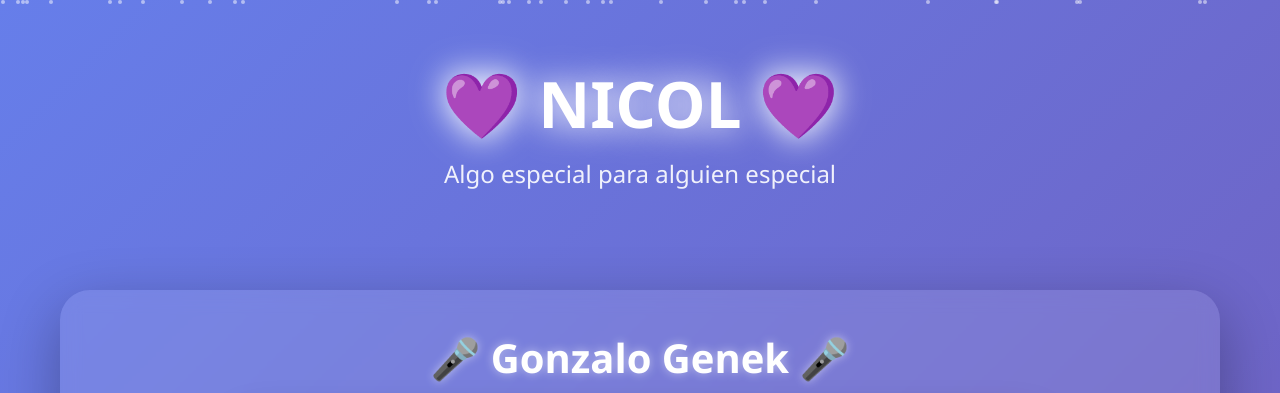
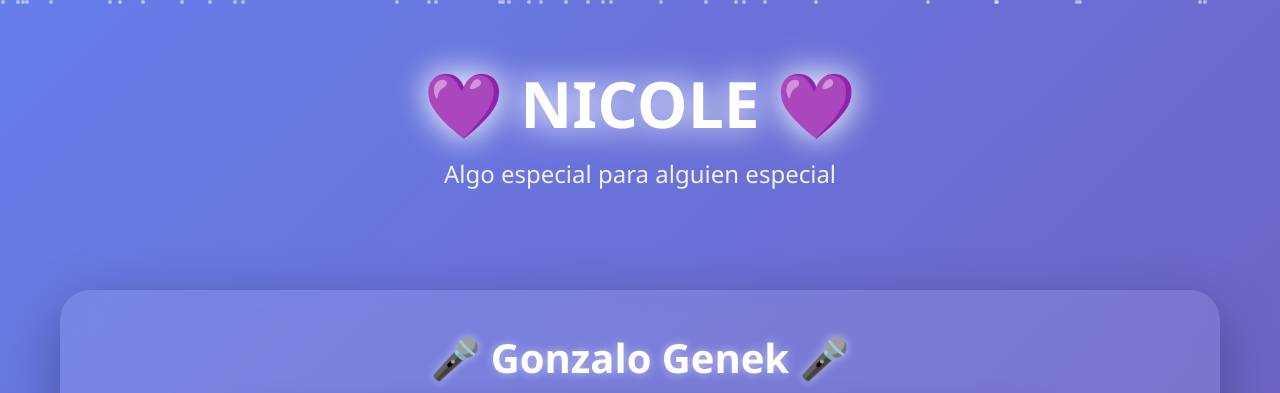
Before and after one commit to Chessman1019/princess, a plain HTML site: page index.html in a window 1280 px wide. Shown: the top 393 px of the page. Drawn offline with Linux system fonts and the light colour scheme.

Commit message:
Update index.html

```diff
--- a/index.html
+++ b/index.html
@@ -381,7 +381,7 @@
 
     <!-- Header -->
     <header>
-        <h1>💜 NICOL 💜</h1>
+        <h1>💜 NICOLE 💜</h1>
         <p>Algo especial para alguien especial</p>
     </header>
 
```
